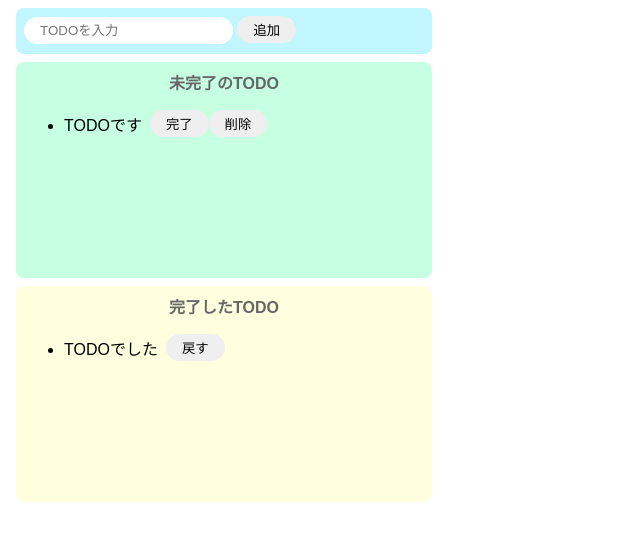
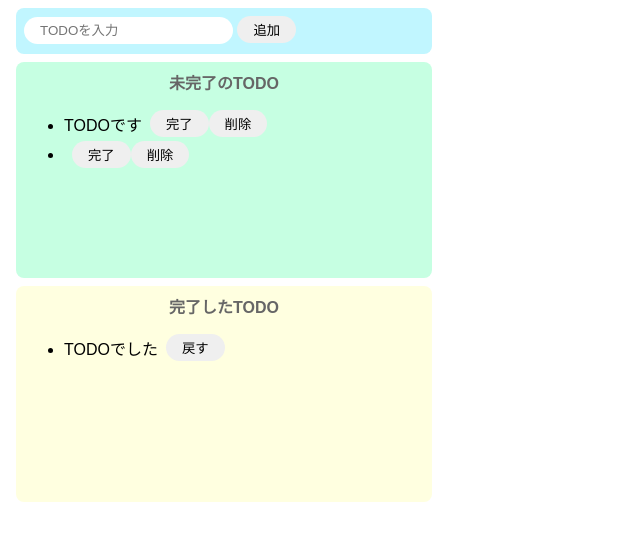
Before and after one commit to yushi-hosokawa/codesandbox-test, a website built with Parcel: page index.html in a window 1280 px wide. Both pictures are taken after a click on the button "追加". Shown: the whole page, without its empty margins (0-640 px from the left). Built offline with nearby package versions, Linux system fonts and the light colour scheme.

Commit message:
削除ボタンの作成

```diff
--- a/index.html
+++ b/index.html
@@ -14,7 +14,7 @@
 
     <div class="imcomplete-area">
       <p class="title">未完了のTODO</p>
-      <ul>
+      <ul id="imcomplete-list">
         <div class="list-row">
           <li>TODOです</li>
           <button>完了</button>
@@ -32,7 +32,6 @@
         </div>
       </ul>
     </div>
-
-    <!-- <script src="src/index.js"></script> -->
+    <script src="src/index.js"></script>
   </body>
 </html>
--- a/src/index.js
+++ b/src/index.js
@@ -1,10 +1,45 @@
 import "./styles.css";
 
 const onClickAdd = () => {
+  // テキストボックスの値を取得し，初期化する．
   const inputText = document.getElementById("add-text").value;
-  alert(inputText);
+  document.getElementById("add-text").value = "";
+
+  //div生成
+  const div = document.createElement("div");
+  div.className = "list-row";
+
+  //liタグ生成
+  const li = document.createElement("li");
+  li.innerText = inputText;
+
+  //button(完了)タグ生成
+  const completeButton = document.createElement("button");
+  completeButton.innerText = "完了";
+  completeButton.addEventListener("click", () => {
+    alert("完了");
+  });
+
+  //button(削除)タグ生成
+  const deleteButton = document.createElement("button");
+  deleteButton.innerText = "削除";
+  deleteButton.addEventListener("click", () => {
+    // 押された削除ボタンの親タグ(div)を未完了リストから削除
+    const deleteTarget = deleteButton.parentNode;
+    document.getElementById("imcomplete-list").removeChild(deleteTarget);
+  });
+
+  //divタグの子要素に各要素を設定
+  div.appendChild(li);
+  div.appendChild(completeButton);
+  div.appendChild(deleteButton);
+
+  console.log(div);
+
+  //未完了のリストに追加
+  document.getElementById("imcomplete-list").appendChild(div);
 };
 
 document
   .getElementById("add-button")
-  .addEventListener("cleck", () => onClickAdd());
+  .addEventListener("click", () => onClickAdd());
```
